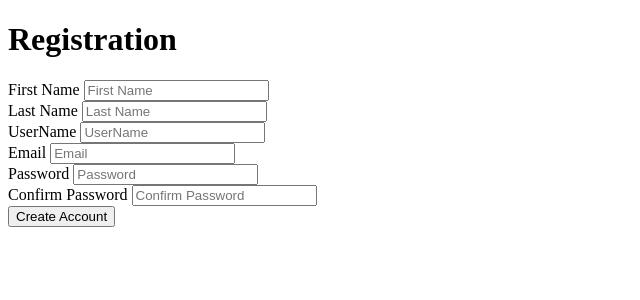
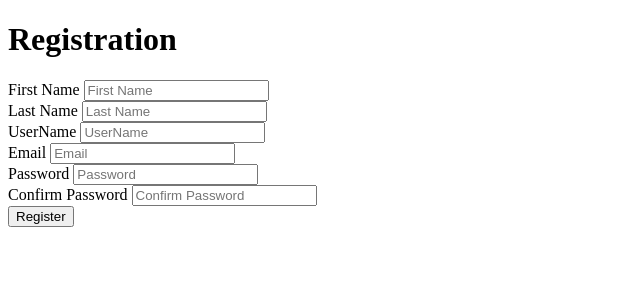
Before and after one commit to reggyshicky/Blog_Website_Django, a Django app: page /accounts/register in a window 1280 px wide. Shown: the top 300 px of the page, without its empty margins (0-640 px from the left). Run offline with Django 4.2, Linux system fonts and the light colour scheme.

Commit message:
crsf_token

```diff
--- a/Blog/accounts/views.py
+++ b/Blog/accounts/views.py
@@ -15,7 +15,7 @@ def login(request):
             auth.login(request, user) # auth.login is an inbuilt django method
             return redirect("content")
         else:
-            message.error(request, f"Invalid Credentials")
+            messages.error(request, f"Invalid Credentials")
             return redirect("login")
     return render(request, "login.html")
 
@@ -29,7 +29,7 @@ def register(request):
         password2 = request.POST["password2"]
 
         if password1 == password2:
-            if User.objects.filter(username = username).exists():
+            if User.objects.filter(username = username).exists(): # querying the db if the username already exists in the database
                 messages.error(request, f"username already exists")
                 return redirect("register")
             elif User.objects.filter(email = email).exists():
@@ -43,6 +43,9 @@ def register(request):
         else:
             messages.error(request, f"password not matching")
             return redirect("register")
+        # In these lines, username and email on the left side are the field names in the database that you're
+        # checking against. The username on the right side is the value you've extracted from the form fields
+        # using username = request.POST["user_name"] and similarly for email.
 
     return render(request, "register.html")
 
--- a/Blog/templates/login.html
+++ b/Blog/templates/login.html
@@ -21,7 +21,7 @@
                 <input placeholder="Password" type="password" name="password1" required/>
             </div>
             <div>
-                <input value="Login" type="submit">
+                <button type="submit">Login</button>
             </div>
         </form>
     </body>
--- a/Blog/templates/register.html
+++ b/Blog/templates/register.html
@@ -16,7 +16,7 @@
                 </div>
                 <div>
                     <label>First Name</label>
-                    <input placeholder="First Name" type="text" name="first_name"/>
+                    <input placeholder="First Name" type="text" name="first_name" required/>
                 </div>
                 <div>
                     <label>Last Name</label>
@@ -40,7 +40,7 @@
                 </div>
 
                 <div>
-                    <input value="Create Account" type="submit"/>
+                    <button type="submit">Register</button>
                 </div>
             </form>
         </div>
```
Also changed, not shown: Blog/db.sqlite3.
